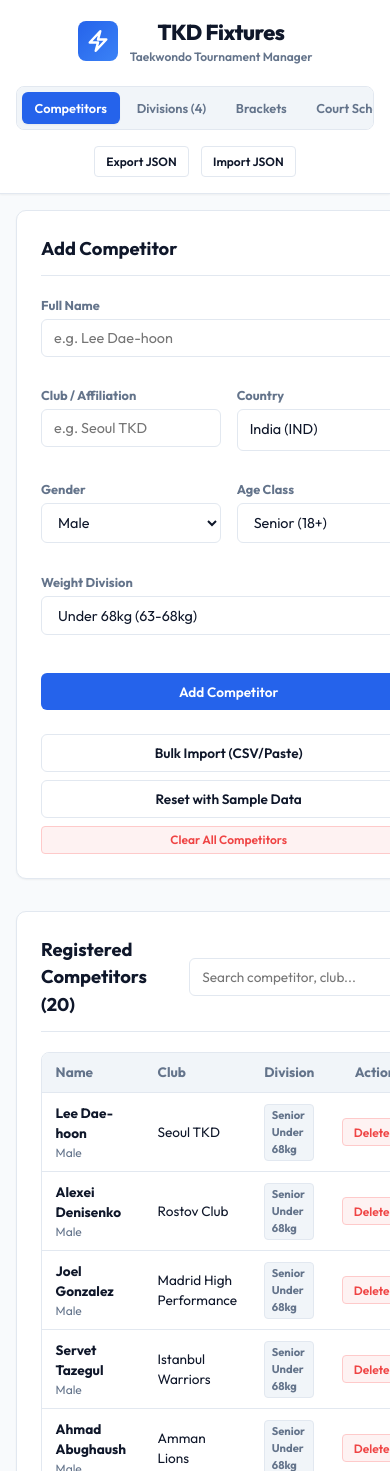
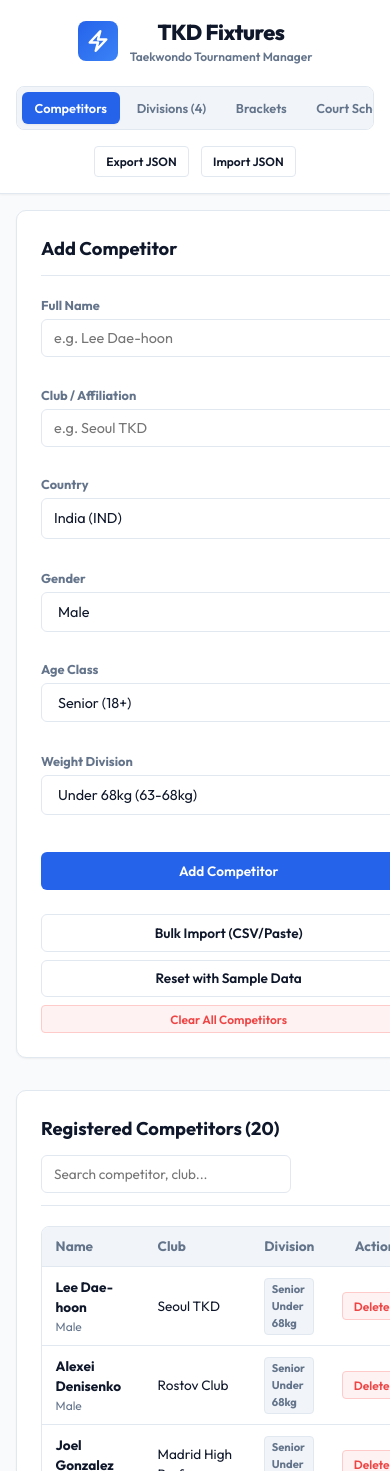
Before and after one commit to Sameer0535/Taekwondo-fixtures, a React (Vite) app: page / in a window 390 px wide. Shown: the top 1471 px of the page. Built offline with nearby package versions, Linux system fonts and the light colour scheme.

Commit message:
Fix-mobile-form-stretching-and-horizontal-scroll

```diff
--- a/src/components/CompetitorList.jsx
+++ b/src/components/CompetitorList.jsx
@@ -291,7 +291,7 @@ function CompetitorList({ competitors, setCompetitors, onLoadSamples, onClearAll
                   userSelect: 'none'
                 }}
               >
-                <span>{selectedLabel}</span>
+                <span style={{ overflow: 'hidden', textOverflow: 'ellipsis', whiteSpace: 'nowrap', marginRight: '4px', flex: 1, textAlign: 'left' }}>{selectedLabel}</span>
                 <span style={{ fontSize: '0.75rem', color: 'var(--text-muted)' }}>▼</span>
               </div>
 
@@ -456,7 +456,7 @@ function CompetitorList({ competitors, setCompetitors, onLoadSamples, onClearAll
           <input
             type="text"
             className="form-control"
-            style={{ width: '250px', fontSize: '0.85rem' }}
+            style={{ minWidth: '140px', flex: 1, maxWidth: '250px', fontSize: '0.85rem' }}
             value={searchQuery}
             onChange={e => setSearchQuery(e.target.value)}
             placeholder="Search competitor, club..."
--- a/src/index.css
+++ b/src/index.css
@@ -198,8 +198,10 @@ body {
   font-weight: 700;
   margin-bottom: 1.25rem;
   display: flex;
+  justify-content: space-between;
   align-items: center;
-  gap: 0.5rem;
+  flex-wrap: wrap;
+  gap: 0.75rem;
   border-bottom: 1px solid var(--border-color);
   padding-bottom: 0.75rem;
   color: var(--text-main);
@@ -1010,4 +1012,9 @@ body {
     flex-wrap: wrap;
     gap: 0.5rem;
   }
+
+  .form-row {
+    grid-template-columns: 1fr;
+    gap: 0.75rem;
+  }
 }
```
